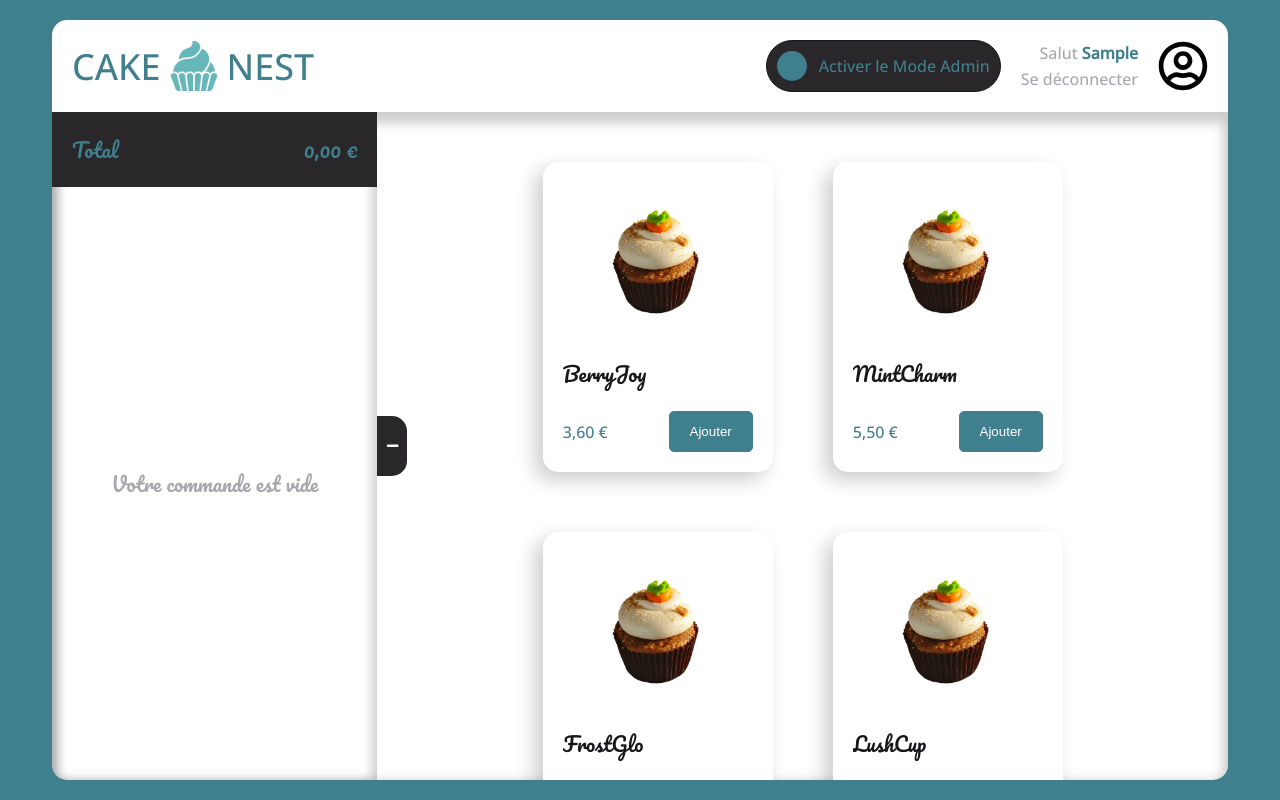
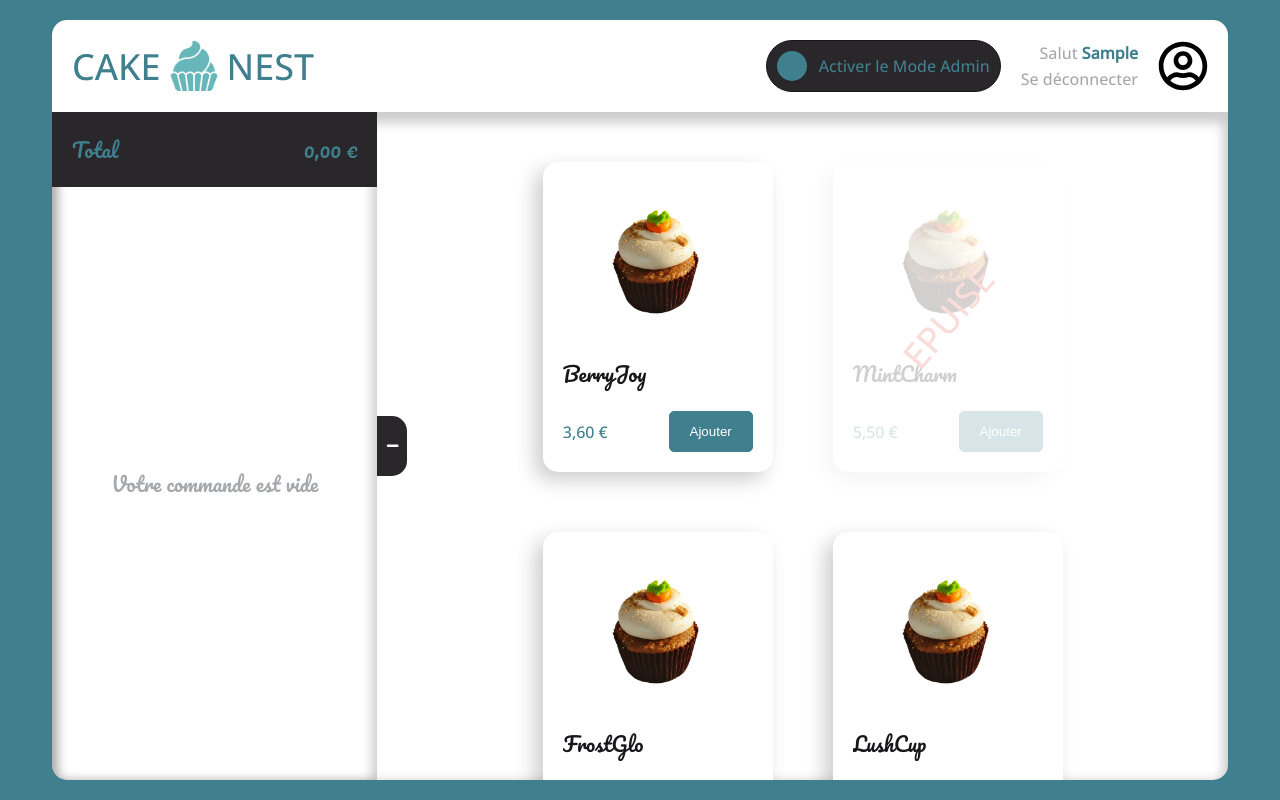
Before and after one commit to Kiichi14/Cake-Nest, a React (Vite) app: page / in a window 1280 px wide. Both pictures are taken after typing "Sample" into the empty fields and a click on the button "Mon espace". Built offline with nearby package versions, Linux system fonts and the light colour scheme.

Commit message:
F15 MenuItem > create style no stock

```diff
--- a/src/components/menu_item/MenuItem.jsx
+++ b/src/components/menu_item/MenuItem.jsx
@@ -14,7 +14,7 @@ import styled from 'styled-components';
 
 function MenuItem(props) {
 
-    const { title, price, id, addProduct, imageSource, deleteItem, quantity, isAvailable } = props;
+    const { title, price, id, addProduct, imageSource, deleteItem, isAvailable } = props;
     const { isUpdate, isSelect }= useContext(updateContext);
     const { cartItems, setCartItems } = useContext(CartContext);
     const [selectUpdate] = isUpdate;
@@ -43,7 +43,7 @@ function MenuItem(props) {
 
     return (
         <>
-            <CardContainer active={selectUpdate && admin} onClick={admin && selectUpdate ? () => handleSelect(id) : null} cardSelect={selectUpdate && admin && itemSelect === id}>
+            <CardContainer instock={isAvailable} active={selectUpdate && admin} onClick={admin && selectUpdate ? () => handleSelect(id) : null} cardSelect={selectUpdate && admin && itemSelect === id}>
                 {!isAvailable
                 ?
                     <NoStockStyled>
@@ -80,7 +80,8 @@ MenuItem.propTypes = {
     addProduct: PropTypes.func,
     imageSource: PropTypes.string,
     deleteItem: PropTypes.bool,
-    deleteFunc: PropTypes.func
+    deleteFunc: PropTypes.func,
+    isAvailable: PropTypes.bool
 };
 
 const NoStockStyled = styled.div`
--- a/src/fakeData/fakeMenu.js
+++ b/src/fakeData/fakeMenu.js
@@ -35,7 +35,7 @@ const fakeMenu2 = [
     title: "MintCharm",
     price: 5.4985,
     quantity: 0,
-    isAvailable: true,
+    isAvailable: false,
     isAdvertised: false,
   },
   {
--- a/src/theme/Styled.js
+++ b/src/theme/Styled.js
@@ -123,6 +123,7 @@ const MenuItemContainer = styled.div `
 
 const CardContainer = styled.div `
     background: ${props => props.cardSelect ? theme.colors.primary_cake : theme.colors.white};
+    opacity: ${props => props.instock ? '1' : '0.2'};
     padding: ${theme.spacing.md};
     width: 230px;
     box-shadow: -8px 8px 20px 0px rgb(0 0 0 / 20%);
```
